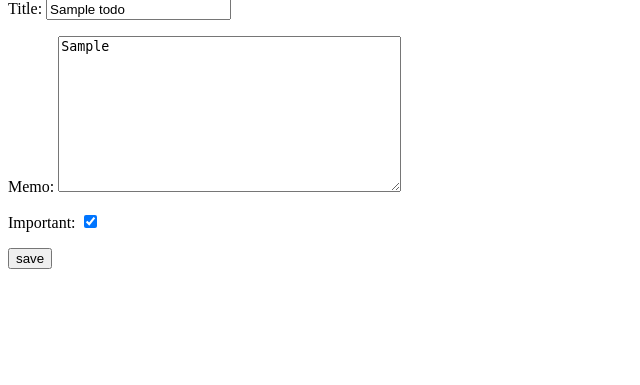
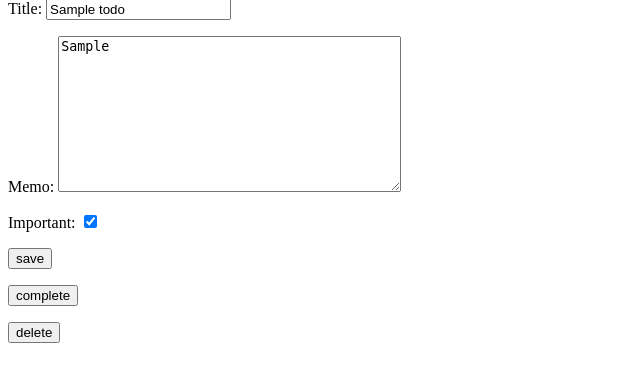
Before and after one commit to jr00138017/Todo, a Django app: page /todo/1/ in a window 1280 px wide. Shown: the part 180-565 px from the top of the page, without its empty margins (0-640 px from the left). Run offline with Django 3.2, Linux system fonts and the light colour scheme; a user stored in the database is signed in; tables that the repository leaves empty hold one stand-in row (values such as "Sample post").

Commit message:
add todo complete and delete

```diff
--- a/Todo/urls.py
+++ b/Todo/urls.py
@@ -30,4 +30,6 @@ urlpatterns = [
     path('current/', views.currenttodos, name='currenttodos'),
     path('create/', views.createtodo, name='createtodo'),
     path('todo/<int:todo_pk>/', views.viewtodo, name='viewtodo'),
+    path('todo/<int:todo_pk>/complete', views.completetodo, name='completetodo'),
+    path('todo/<int:todo_pk>/delete', views.deletetodo, name='deletetodo'),
 ]
--- a/templates/todo/viewtodo.html
+++ b/templates/todo/viewtodo.html
@@ -1,13 +1,27 @@
 {% extends 'todo/base.html' %}
 {% block content %}
-    {{  error }}
+    {{ error }}
 
-<h1>viwetodo</h1>
+    <h1>viwetodo</h1>
+
 
     <form method="POST">
-    {% csrf_token %}
-    {{ form.as_p }}
-    <button type="submit">save</button>
+        {% csrf_token %}
+        {{ form.as_p }}
+        <button type="submit">save</button>
     </form>
 
+
+    <form method="POST" action="{% url 'completetodo' todo.id %}">
+        {% csrf_token %}
+        <button type="submit">complete</button>
+    </form>
+
+
+    <form method="POST" action="{% url 'deletetodo' todo.id %}">
+        {% csrf_token %}
+        <button type="submit">delete</button>
+    </form>
+
+
 {% endblock %}
--- a/todolist/views.py
+++ b/todolist/views.py
@@ -1,3 +1,5 @@
+from django.utils import timezone
+
 from django.shortcuts import render, redirect, get_object_or_404
 from django.contrib.auth.forms import UserCreationForm, AuthenticationForm
 # Create your views here.
@@ -67,21 +69,36 @@ def createtodo(request):
 
 def currenttodos(request):
     # 只顯示當前使用者的todo
-    #todos = Todo.objects.filter(user=request.user, datecompleted__isnull=True)
+    # todos = Todo.objects.filter(user=request.user, datecompleted__isnull=True)
     todos = Todo.objects.filter(user=request.user)
 
     return render(request, 'todo/currenttodos.html', {'todos': todos})
 
 
 def viewtodo(request, todo_pk):
-    todo = get_object_or_404(Todo, pk=todo_pk)
+    todo = get_object_or_404(Todo, pk=todo_pk , user=request.user)
     if request.method == 'GET':
         form = TodoForm(instance=todo)
         return render(request, 'todo/viewtodo.html', {'todo': todo, 'form': form})
     else:
         try:
-            form = TodoForm(request.POST,instance=todo)
+            form = TodoForm(request.POST, instance=todo)
             form.save()
             return redirect('currenttodos')
         except ValueError:
-            return render(request, 'todo/viewtodo.html', {'todo': todo, 'form': form, 'error':"bad info"})
+            return render(request, 'todo/viewtodo.html', {'todo': todo, 'form': form, 'error': "bad info"})
+
+
+def completetodo(request , todo_pk):
+    todo = get_object_or_404(Todo, pk=todo_pk , user=request.user)
+    if request.method == 'POST':
+        todo.datecompleted = timezone.now()
+        todo.save()
+        return redirect('currenttodos')
+
+
+def deletetodo(request , todo_pk):
+    todo = get_object_or_404(Todo, pk=todo_pk, user=request.user)
+    if request.method == 'POST':
+        todo.delete()
+        return redirect('currenttodos')
```
